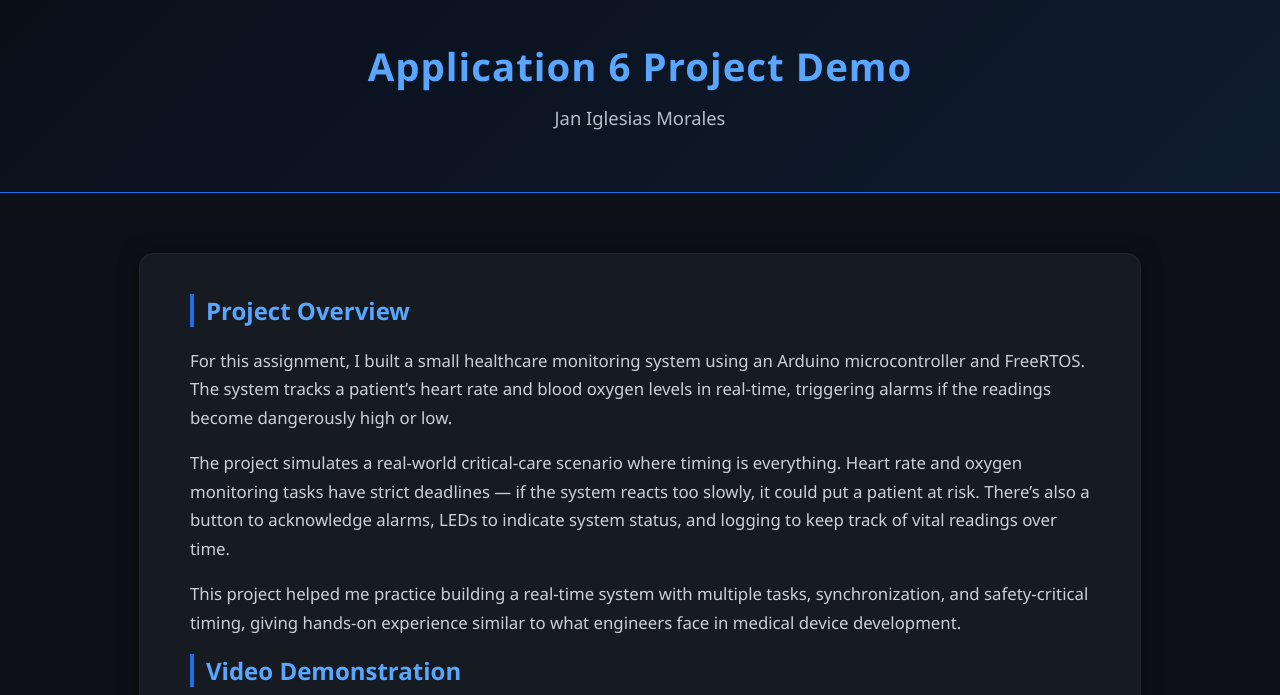
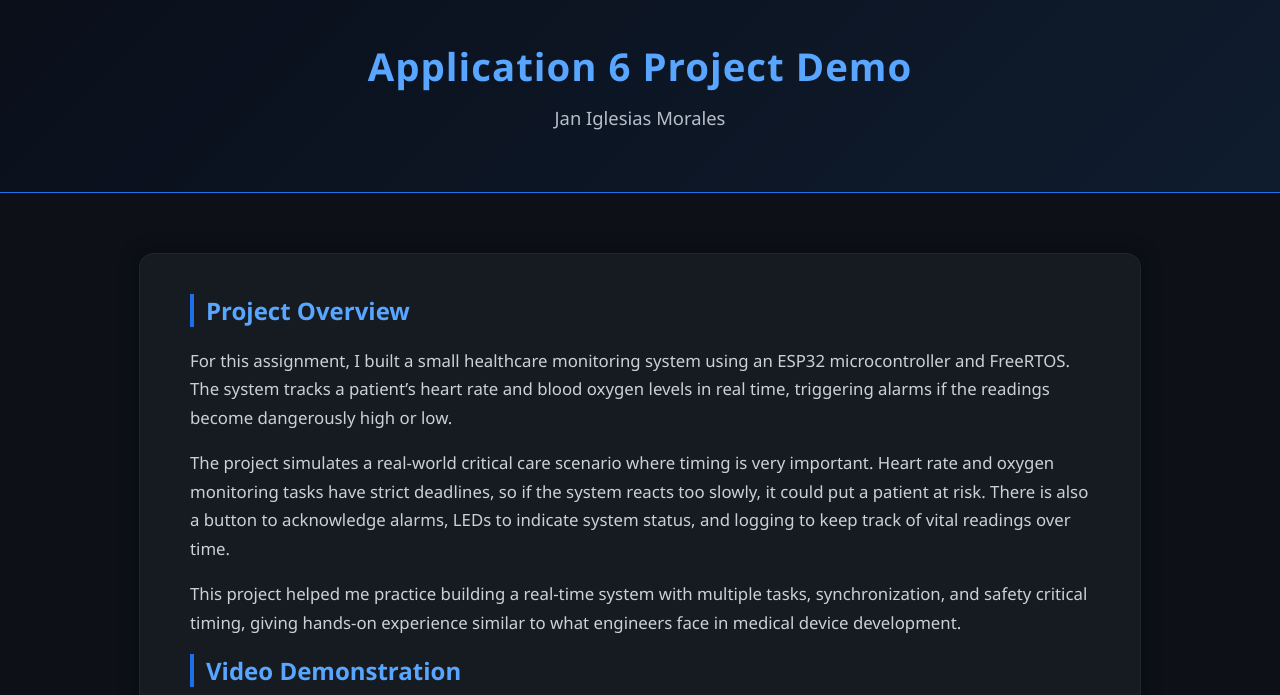
Before and after one commit to JanIM10/jan-iglesias-morales-application6, a plain HTML site: page index.html in a window 1280 px wide. Shown: the top 695 px of the page. Drawn offline with Linux system fonts and the light colour scheme.

Commit message:
Update index.html

```diff
--- a/index.html
+++ b/index.html
@@ -7,8 +7,8 @@
         body {
             margin: 0;
             padding: 0;
-            background: #0d1117; /* deep slate */
-            color: #e6edf3;        /* GitHub dark mode text */
+            background: #0d1117;
+            color: #e6edf3;
             font-family: "Segoe UI", Tahoma, Geneva, Verdana, sans-serif;
         }
 
@@ -74,7 +74,6 @@
             margin-top: 40px;
         }
 
-        /* Subtle fade animation for the container */
         .container {
             animation: fadeIn 0.9s ease-in-out;
         }
@@ -96,20 +95,20 @@
     <h2>Project Overview</h2>
 
     <p>
-        For this assignment, I built a small healthcare monitoring system using an Arduino microcontroller and FreeRTOS.
-        The system tracks a patient’s heart rate and blood oxygen levels in real-time, triggering alarms if the readings
+        For this assignment, I built a small healthcare monitoring system using an ESP32 microcontroller and FreeRTOS.
+        The system tracks a patient’s heart rate and blood oxygen levels in real time, triggering alarms if the readings
         become dangerously high or low.
     </p>
 
     <p>
-        The project simulates a real-world critical-care scenario where timing is everything.
-        Heart rate and oxygen monitoring tasks have strict deadlines — if the system reacts too slowly,
-        it could put a patient at risk. There’s also a button to acknowledge alarms, LEDs to indicate system status,
+        The project simulates a real-world critical care scenario where timing is very important.
+        Heart rate and oxygen monitoring tasks have strict deadlines, so if the system reacts too slowly,
+        it could put a patient at risk. There is also a button to acknowledge alarms, LEDs to indicate system status,
         and logging to keep track of vital readings over time.
     </p>
 
     <p>
-        This project helped me practice building a real-time system with multiple tasks, synchronization, and safety-critical timing,
+        This project helped me practice building a real-time system with multiple tasks, synchronization, and safety critical timing,
         giving hands-on experience similar to what engineers face in medical device development.
     </p>
 
```
